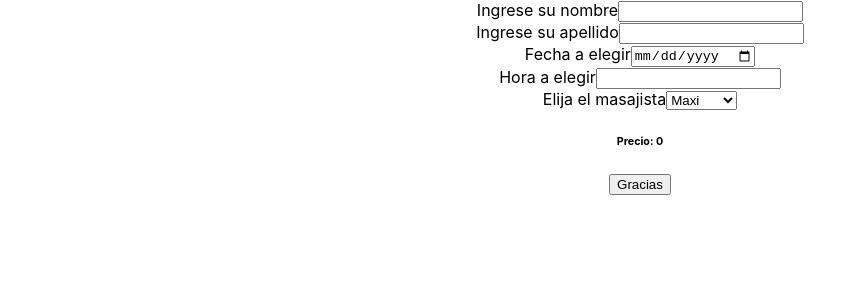
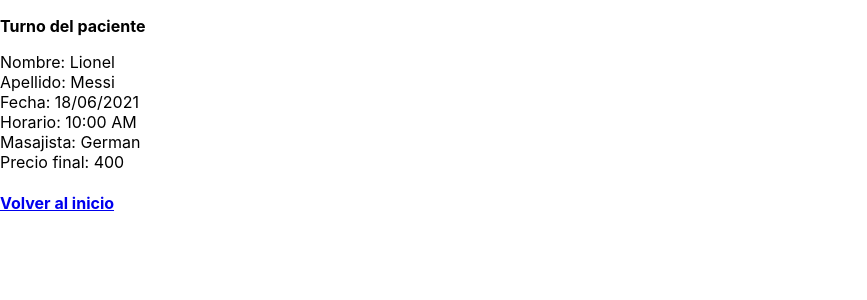
Before and after one commit to MaxiAlbarran/turnos-fe, a React (Create React App) app: page /Turnos in a window 1280 px wide. Shown: the top 300 px of the page, without its empty margins (0-867 px from the left). Built offline with nearby package versions, Linux system fonts and the light colour scheme.

Commit message:
Requested appointments

```diff
--- a/package.json
+++ b/package.json
@@ -8,6 +8,8 @@
     "@testing-library/user-event": "^12.8.3",
     "react": "^17.0.2",
     "react-dom": "^17.0.2",
+    "react-router": "^5.2.0",
+    "react-router-dom": "^5.2.0",
     "react-scripts": "4.0.3",
     "web-vitals": "^1.1.2"
   },
--- a/src/App.js
+++ b/src/App.js
@@ -1,12 +1,15 @@
 import logo from './logo.svg';
 import './App.css';
 import CreateAppointment from './components/CreateAppointment/index';
+import { BrowserRouter, Route } from 'react-router-dom';
+import Data from './components/AppointmentList/Data';
 
 function App() {
   return (
-    <div className='App'>
-      <CreateAppointment />
-    </div>
+    <BrowserRouter>
+      <Route path="/" exact component={CreateAppointment} />
+      <Route path="/Turnos" exact component={Data} />
+    </BrowserRouter>
   );
 }
 
--- /dev/null
+++ b/src/components/AppointmentList/Appointment.jsx
@@ -0,0 +1,31 @@
+import React, { useState } from 'react';
+
+const Appointment = (props) => {
+  return (
+    <div>
+      <p>
+        <b>Turno del paciente</b>
+      </p>
+      <div>
+        <label>Nombre: {props.datos.name}</label>
+      </div>
+      <div>
+        <label>Apellido: {props.datos.surname}</label>
+      </div>
+      <div>
+        <label>Fecha: {props.datos.date}</label>
+      </div>
+      <div>
+        <label>Horario: {props.datos.hour}</label>
+      </div>
+      <div>
+        <label>Masajista: {props.datos.masseuse}</label>
+      </div>
+      <div>
+        <label>Precio final: {props.datos.price}</label>
+      </div>
+    </div>
+  );
+};
+
+export default Appointment;
--- /dev/null
+++ b/src/components/AppointmentList/Data.jsx
@@ -0,0 +1,37 @@
+import React from 'react';
+import Appointment from './Appointment';
+import {Link} from 'react-router-dom'
+
+const PATIENT = [
+  {
+    name: 'Lionel',
+    surname: 'Messi',
+    date: '18/06/2021',
+    hour: '10:00 AM',
+    masseuse: 'German',
+    price: 400,
+  },
+];
+
+const Data = () => {
+  return (
+    <div>
+      <div>
+      {PATIENT.map((data) => (
+        <div>
+          <Appointment datos={data} />
+        </div>
+      ))}
+    </div>
+    <div>
+      <h4>
+        <Link to="/">
+          Volver al inicio
+        </Link>
+      </h4>
+    </div>
+    </div>
+  );
+};
+
+export default Data;
--- a/src/components/CreateAppointment/index.jsx
+++ b/src/components/CreateAppointment/index.jsx
@@ -1,4 +1,5 @@
 import React, { useState } from 'react';
+import { Link } from 'react-router-dom';
 
 const MASAJISTA_PRECIOS = {
   maxi: 300,
@@ -60,6 +61,9 @@ const CreateAppointment = () => {
           Gracias
         </button>
       </div>
+      <div>
+        <h4><Link to="/Turnos">Turnos solicitados</Link></h4>
+      </div>
     </div>
   );
 };
```
Also changed, not shown: 1 other file (tests, documents, lock files or other folders).
